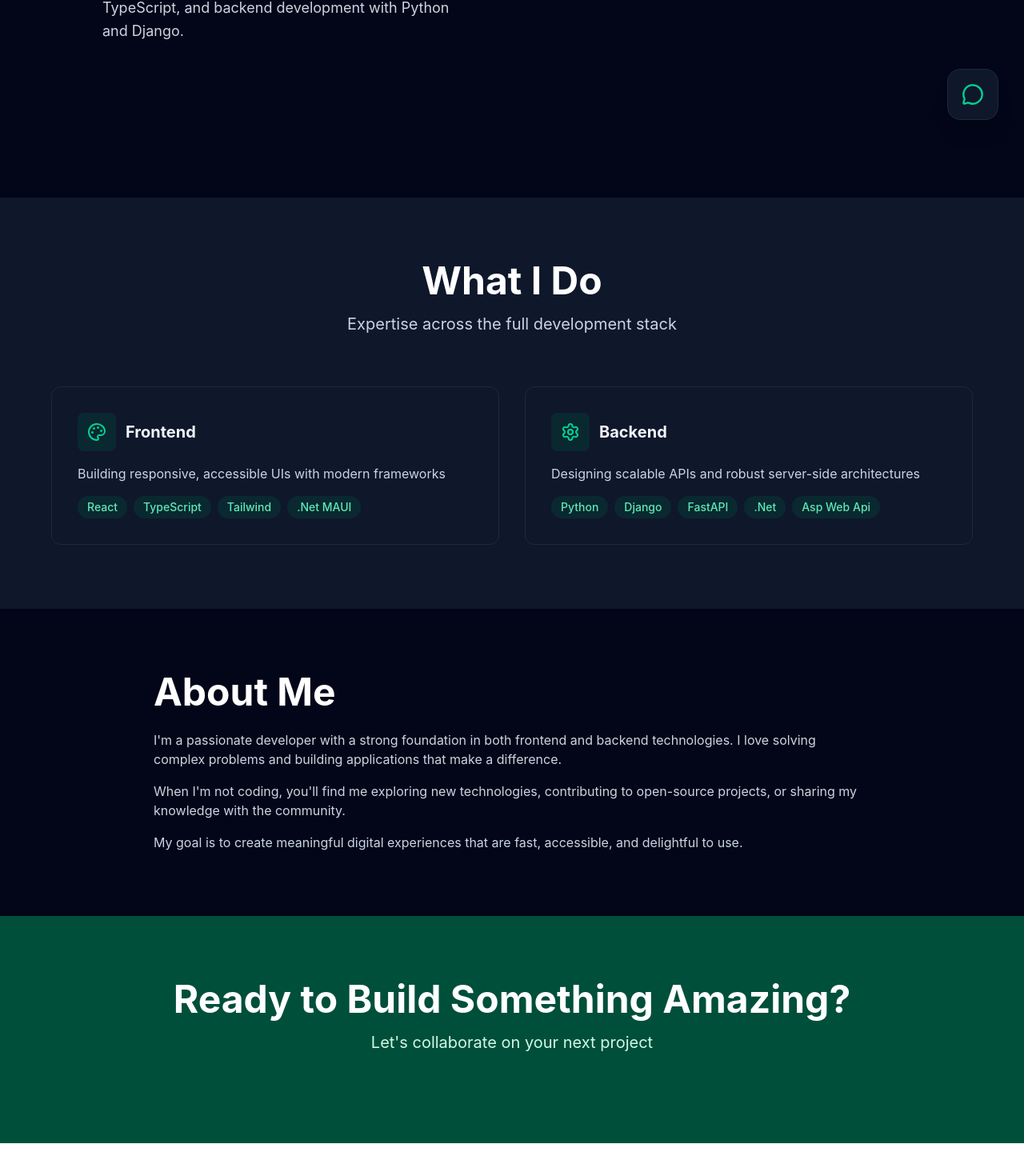
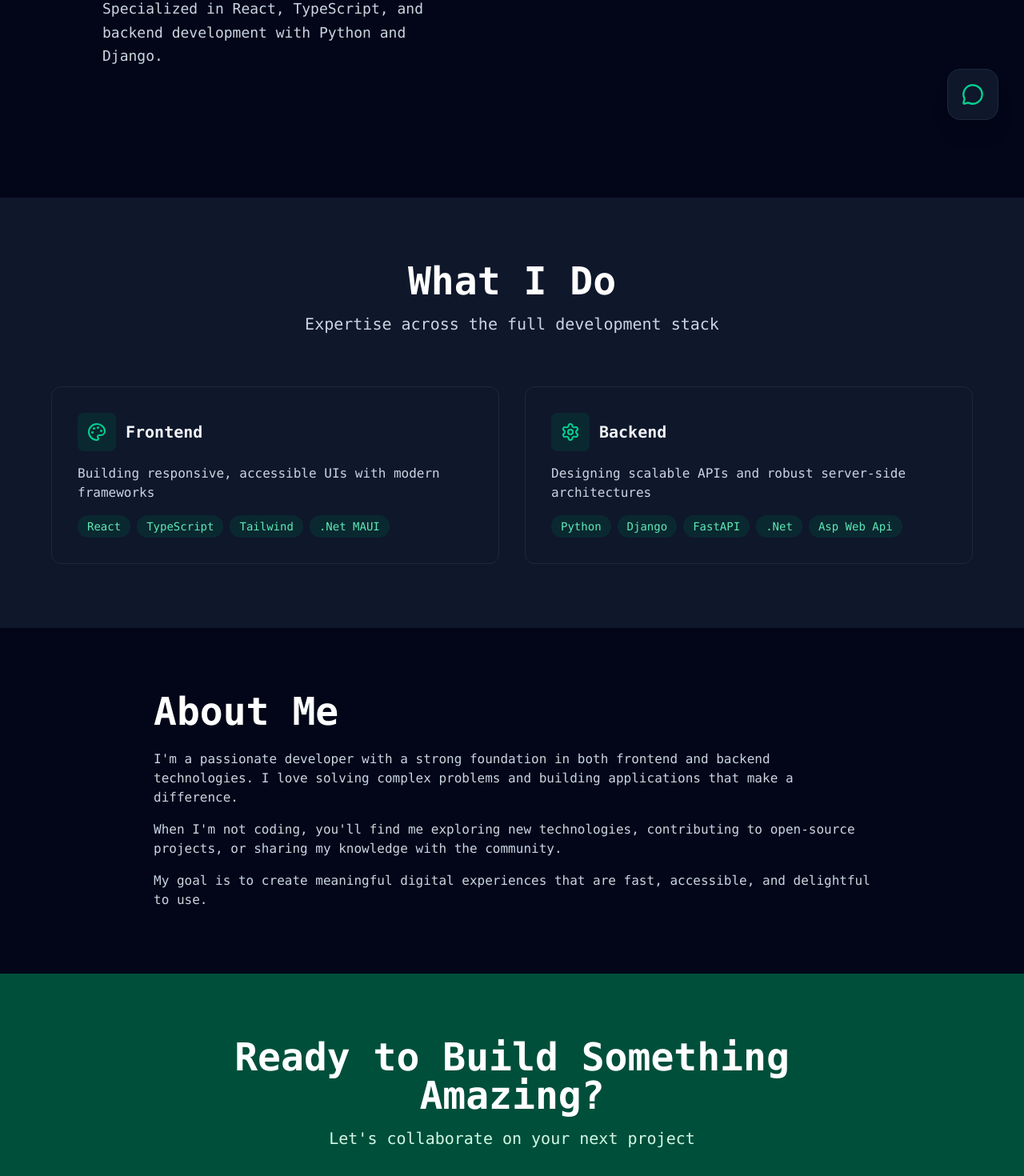
Before and after one commit to Dominic-Bravo/DominicIanBravoMyPortfolio, a React (Vite) app: page / in a window 1280 px wide. Shown: the part 618-2088 px from the top of the page at 80% size. Before the commit the page ends 2047 px from the top, so only its background shows below. Built offline with nearby package versions, Linux system fonts and the light colour scheme.

Commit message:
fix: fonts

```diff
--- a/src/components/AboutSection.tsx
+++ b/src/components/AboutSection.tsx
@@ -1,6 +1,6 @@
 export function AboutSection() {
   return (
-    <div className="bg-slate-950 px-6 py-20">
+    <div className="bg-slate-950 px-6 py-20 font-mono">
       <div className="max-w-4xl mx-auto">
         <div className="grid md:grid-cols-1 gap-12 items-center">
           <div className="space-y-6">
--- a/src/components/CTASection.tsx
+++ b/src/components/CTASection.tsx
@@ -1,6 +1,6 @@
 export function CTASection() {
   return (
-    <div className="bg-emerald-900 px-6 py-20">
+    <div className="bg-emerald-900 px-6 py-20 font-mono">
       <div className="max-w-4xl mx-auto text-center space-y-8">
         <div className="space-y-4">
           <h2 className="text-4xl md:text-5xl font-bold text-white">
--- a/src/components/HeroSection.tsx
+++ b/src/components/HeroSection.tsx
@@ -2,7 +2,7 @@ import SectionVariant from '../layout/section';
 
 export function HeroSection() {
   return (
-    <div className="bg-slate-950 min-h-screen flex items-center justify-center px-6 py-20">
+    <div className="bg-slate-950 min-h-screen flex items-center justify-center px-6 py-20 font-mono">
       <div className="max-w-5xl w-full grid gap-10 lg:grid-cols-[1.2fr_1.4fr] items-start">
         <div className="space-y-4 text-center lg:text-left">
           {/* Status Badge */}
--- a/src/components/PortfolioChatBot.tsx
+++ b/src/components/PortfolioChatBot.tsx
@@ -44,9 +44,9 @@ export default function PortfolioChatBot() {
   };
 
   return (
-    <div className="fixed bottom-8 right-8 z-[60] font-mono">
+    <div className="fixed bottom-8 right-8 z-60 font-mono">
       {isOpen && (
-        <div className="mb-4 w-80 sm:w-96 h-[500px] bg-slate-950 rounded-3xl border border-slate-800 shadow-2xl shadow-emerald-500/10 flex flex-col overflow-hidden transition-all animate-in slide-in-from-bottom-5">
+        <div className="mb-4 w-80 sm:w-96 h-500px bg-slate-950 rounded-3xl border border-slate-800 shadow-2xl shadow-emerald-500/10 flex flex-col overflow-hidden transition-all animate-in slide-in-from-bottom-5">
 
           {/* Header - Matching your VS Code card style */}
           <div className="flex items-center justify-between px-4 py-3 bg-slate-900/95 border-b border-slate-800/70">
--- a/src/components/SkillsSection.tsx
+++ b/src/components/SkillsSection.tsx
@@ -1,11 +1,11 @@
 import { Settings, Palette } from 'lucide-react';
 
 export function SkillsSection() {
-  const frontendskills = ["React", "TypeScript", "Tailwind", ".Net MAUI"];
-  const backendskills = ["Python", "Django", "FastAPI", ".Net", "Asp Web Api"];
+  const frontendSkills = ["React", "TypeScript", "Tailwind", ".Net MAUI"];
+  const backendSkills = ["Python", "Django", "FastAPI", ".Net", "Asp Web Api"];
 
   return (
-    <div className="bg-slate-900 px-6 py-20">
+    <div className="bg-slate-900 px-6 py-20 font-mono">
       <div className="max-w-6xl mx-auto">
         <div className="text-center mb-16">
           <h2 className="text-4xl md:text-5xl font-bold text-white mb-4">
@@ -31,7 +31,7 @@ export function SkillsSection() {
               Building responsive, accessible UIs with modern frameworks
             </p>
             <div className="flex flex-wrap gap-2">
-              {frontendskills.map((skill) => (
+              {frontendSkills.map((skill) => (
                 <span
                   key={skill}
                   className="px-3 py-1 text-sm rounded-full font-medium bg-emerald-900/30 text-emerald-300"
@@ -56,7 +56,7 @@ export function SkillsSection() {
               Designing scalable APIs and robust server-side architectures
             </p>
             <div className="flex flex-wrap gap-2">
-              {backendskills.map((skill) => (
+              {backendSkills.map((skill) => (
                 <span
                   key={skill}
                   className="px-3 py-1 text-sm rounded-full font-medium bg-emerald-900/30 text-emerald-300"
```
